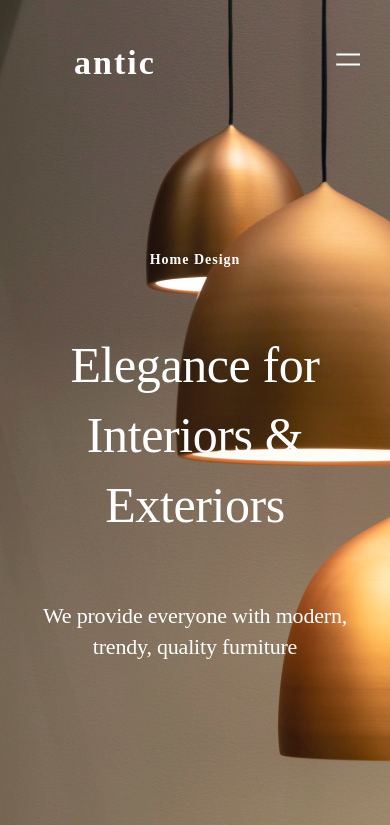
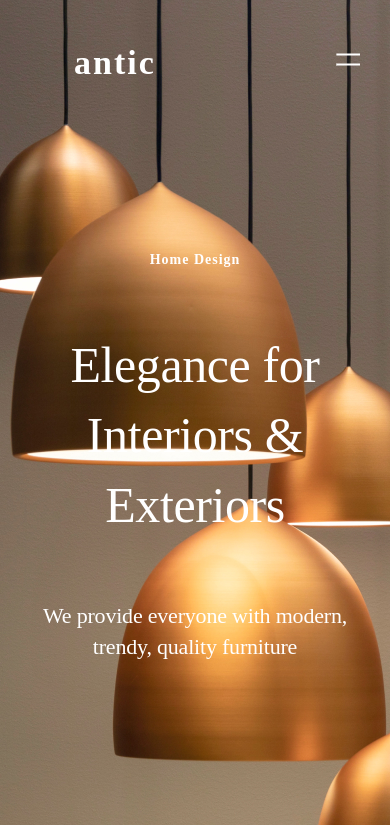
Before and after one commit to allachevskaya/landingPage, a plain HTML site: page index.html in a window 390 px wide. Shown: the top 825 px of the page. Drawn offline with Linux system fonts and the light colour scheme; a web font is replaced by a local one.

Commit message:
add 500px

```diff
--- a/styles/main.scss
+++ b/styles/main.scss
@@ -201,6 +201,9 @@ email {
     ._main-container {
       display: block;
       background-image: url('../imgs/Picture.jpg');
+      background-size: cover;
+      background-attachment: fixed;
+      background-repeat: no-repeat;
     }
     .img {
       display: none;
@@ -226,7 +229,14 @@ email {
 
 }
 
-
+@media (max-width:500px) {
+ .wrapper{
+  ._main-container{
+    background-size: auto;
+    background-position-x: center;
+  }
+ }
+}
 
 /* Find your room */
 .page2 {
```
Also changed, not shown: styles/main.css, 1 other file.
